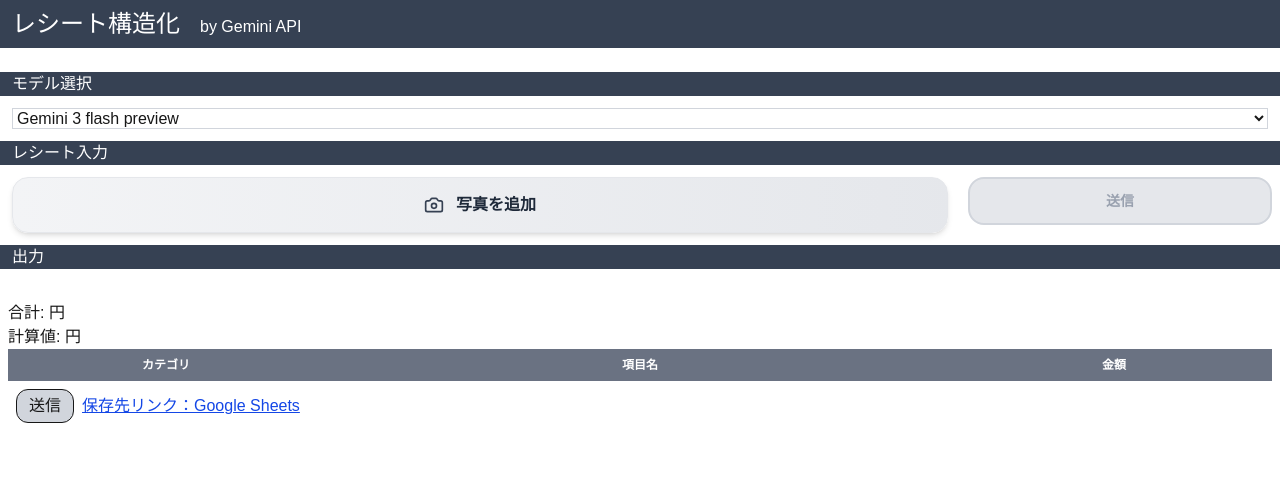
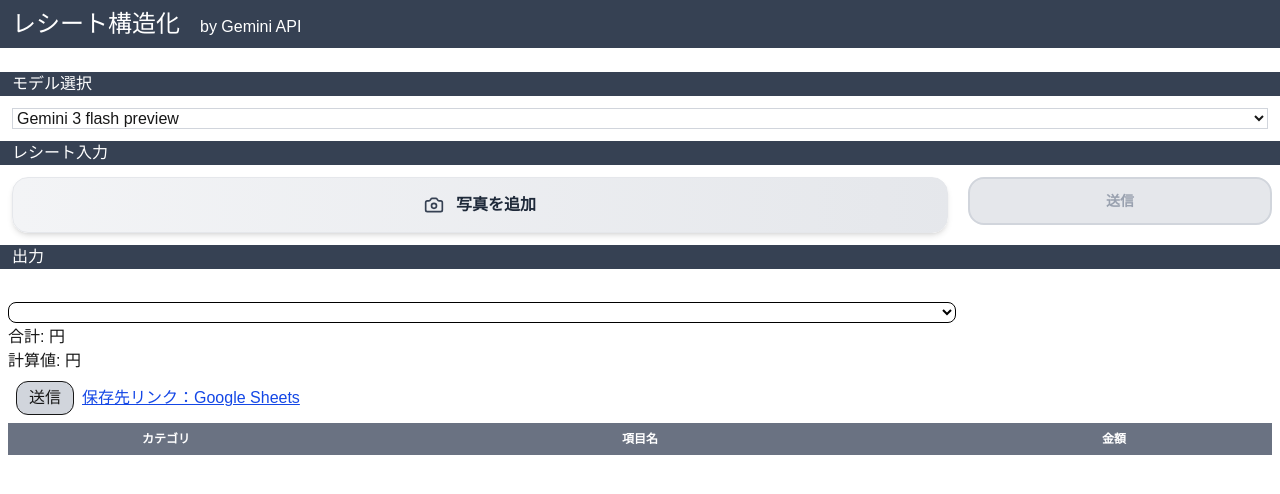
Before and after one commit to GitFoxTail/receipt-analyzer, a Next.js app: page / in a window 1280 px wide. Shown: the top 494 px of the page. Built offline with nearby package versions, Linux system fonts and the light colour scheme.

Commit message:
add date, store, payer to DB

```diff
--- a/app/api/gemini-image/route.ts
+++ b/app/api/gemini-image/route.ts
@@ -16,6 +16,7 @@ const receiptItemSchema = z.object({
 
 const receiptSchema = z.object({
     store_name: z.string().optional().describe("Name of the store"),
+    date: z.string().datetime().optional().describe("Purchase date in ISO8601 format"),
     items: z.array(receiptItemSchema).describe("Line items on the receipt."),
     total: z.number().describe("Final total amount paid."),
     currency: z.literal("JPY"),
--- a/components/receipt-input.tsx
+++ b/components/receipt-input.tsx
@@ -1,7 +1,7 @@
 "use client";
 
 import React, { useState } from "react";
-import { ImagePlus, Camera, Trash2 } from "lucide-react";
+import { Camera, Trash2 } from "lucide-react";
 
 interface Item {
     name: string;
@@ -25,9 +25,11 @@ export function ReceiptInput() {
     const [isSending, setIsSending] = useState(false);
 
     const [store, setStore] = useState<string | null>(null);
+    const [date, setDate] = useState<string | null>(null);
     const [totalPrice, setTotalPrice] = useState<number | null>(null);
     const [calculatedTotalPrice, setCalculatedTotalPrice] = useState<number | null>(null);
     const [items, setItems] = useState<Array<Item> | []>([]);
+    const [payer, setPayer] = useState<string>("");
 
     const handleFileChange = (e: React.ChangeEvent<HTMLInputElement>) => {
         const file = e.target.files?.[0];
@@ -100,6 +102,7 @@ export function ReceiptInput() {
             const message = JSON.parse(data.message);   // json
 
             setStore(message.store_name);
+            setDate(message.date.slice(0, 10));
             setItems(message.items);
             setTotalPrice(message.total);
             setCalculatedTotalPrice(
@@ -126,11 +129,19 @@ export function ReceiptInput() {
     }
 
     const handleSave = async () => {
+
+        const itemsWithMeta = items.map(item => ({
+            ...item,
+            store,
+            date,
+            payer
+        }));
+
         setIsSending(true);
         await fetch("/api/save-receipt", {
             method: "POST",
             headers: { "Content-Type": "application/json" },
-            body: JSON.stringify(items),
+            body: JSON.stringify(itemsWithMeta),
         });
         setIsSending(false);
     }
@@ -242,6 +253,13 @@ export function ReceiptInput() {
             <div className="text-red-500 ml-2 text-sm">{output}</div>
             <div className="p-2">
                 {store && <p>購入店舗: <span>{store}</span></p>}
+                {date && <p>日付: <span>{date}</span></p>}
+                <select className="border rounded-lg w-3/4 text-black" onChange={(e) => setPayer(e.target.value)}>
+                    <option>{process.env.NEXT_PUBLIC_PAYER_1}</option>
+                    <option>{process.env.NEXT_PUBLIC_PAYER_2}</option>
+                    <option>{process.env.NEXT_PUBLIC_PAYER_3}</option>
+                    <option>{process.env.NEXT_PUBLIC_PAYER_4}</option>
+                </select>
                 <p>合計: <span>{totalPrice}</span>円</p>
                 <p>計算値: <span>{calculatedTotalPrice}</span>円</p>
                 {
@@ -251,6 +269,14 @@ export function ReceiptInput() {
                             : <p className="text-blue-700">× 不一致</p>
                     )
                 }
+
+                <button
+                    onClick={handleSave}
+                    className="border bg-gray-300 px-3 py-1 rounded-xl m-2"
+                >
+                    {isSending ? "送信中" : "送信"}
+                </button>
+                <a href="https://docs.google.com/spreadsheets/d/1aTr7avv72mkBYwP0WDauJBHw5DglyRThkQboFQGLzCs/edit?gid=0#gid=0" target="_blank" className="text-blue-700 underline">保存先リンク：Google Sheets</a>
 
                 <table className="w-full text-xs table-fixed">
                     <thead className="w-full">
@@ -315,13 +341,6 @@ export function ReceiptInput() {
                         })}
                     </tbody>
                 </table>
-                <button
-                    onClick={handleSave}
-                    className="border bg-gray-300 px-3 py-1 rounded-xl m-2"
-                >
-                    {isSending ? "送信中" : "送信"}
-                </button>
-                <a href="https://docs.google.com/spreadsheets/d/1aTr7avv72mkBYwP0WDauJBHw5DglyRThkQboFQGLzCs/edit?gid=0#gid=0" target="_blank" className="text-blue-700 underline">保存先リンク：Google Sheets</a>
             </div>
         </div>
     );
--- a/lib/googleSheets.ts
+++ b/lib/googleSheets.ts
@@ -10,6 +10,9 @@ export async function appendItemsToSheet(items: any[]) {
 
     // 配列 → 行データへ変換
     const rows = items.map((item) => [
+        item.store,
+        item.date,
+        item.payer,
         item.category,
         item.name,
         item.amount,
@@ -17,7 +20,7 @@ export async function appendItemsToSheet(items: any[]) {
 
     await sheets.spreadsheets.values.append({
         spreadsheetId: process.env.SPREADSHEET_ID!,
-        range: "シート1!A:C",
+        range: "シート1!A:F",
         valueInputOption: "USER_ENTERED",
         requestBody: {
             values: rows,
```
